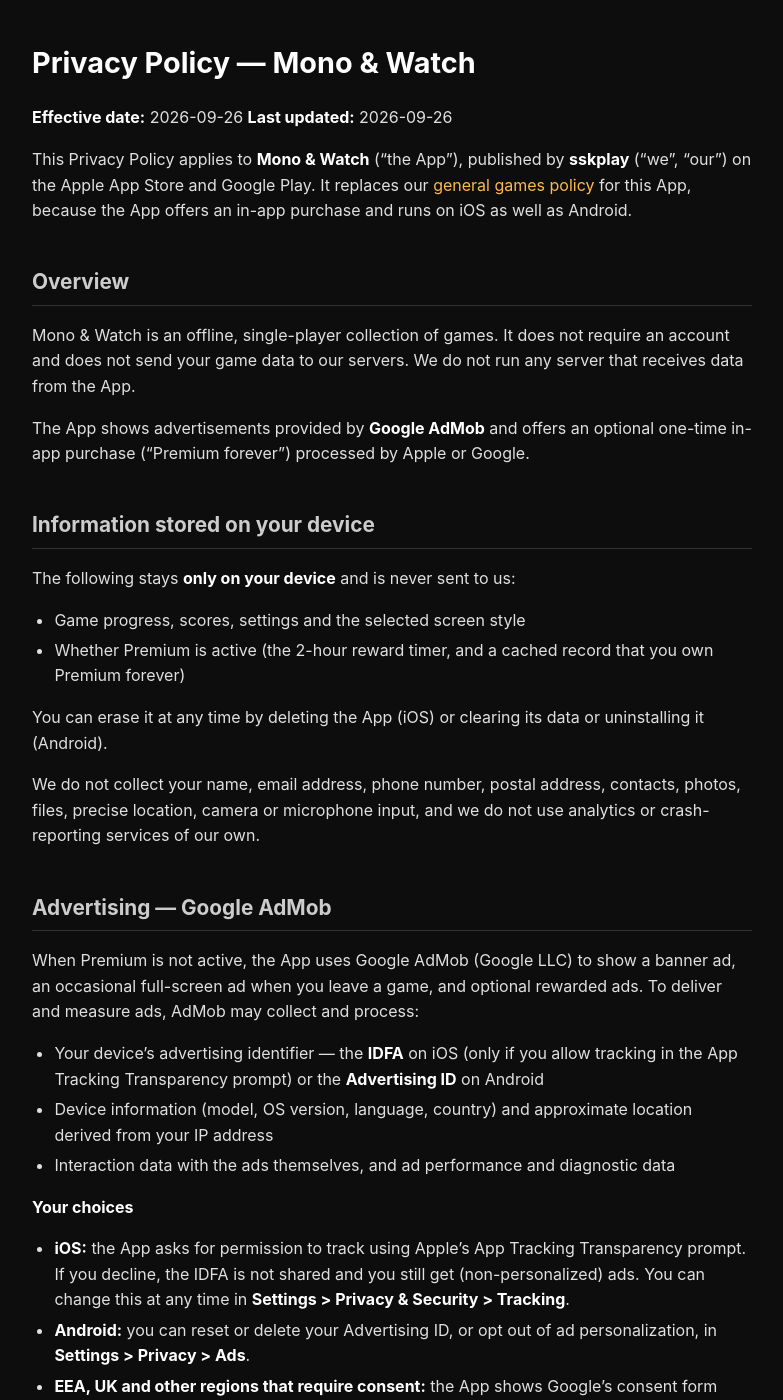
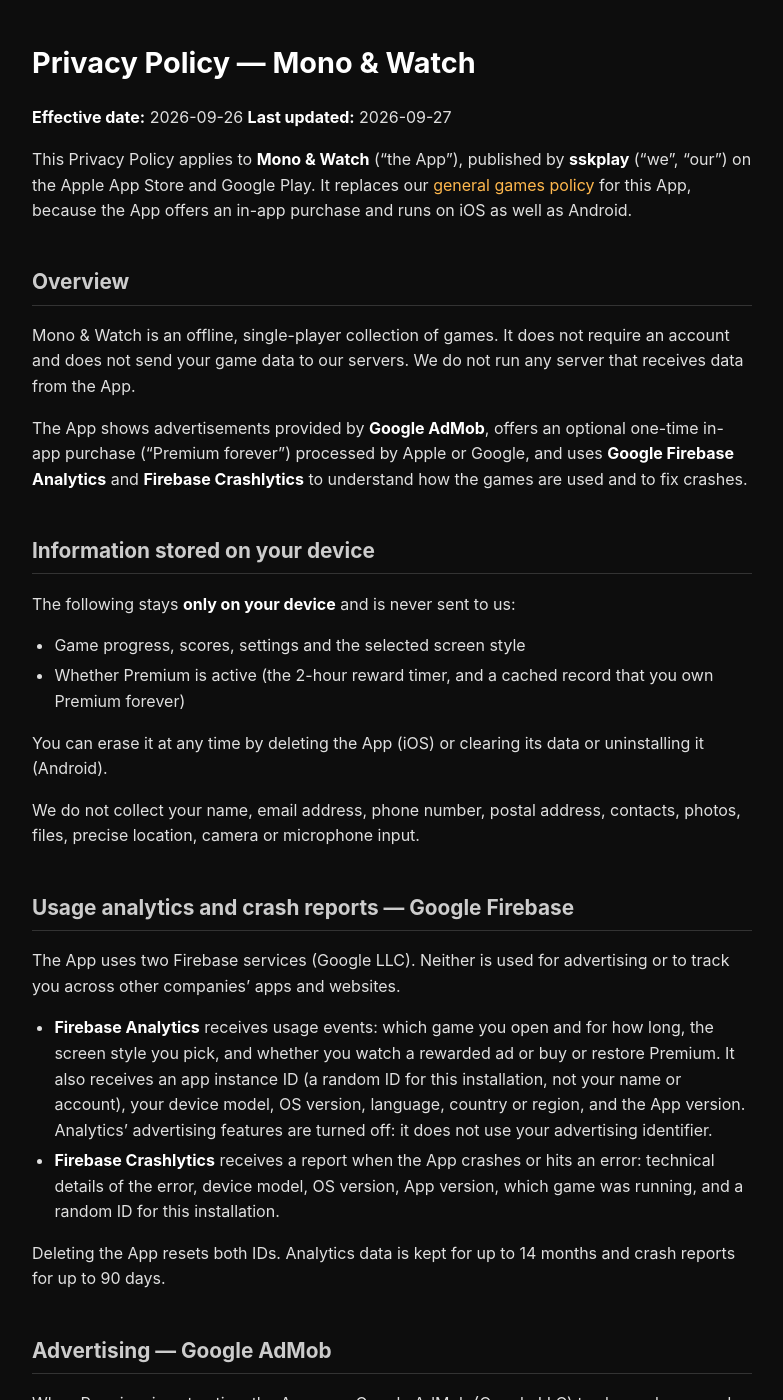
Before and after one commit to monogame-firstparty/monogame-firstparty.github.io, a Jekyll site: the page built from mono-watch/privacy/index.md, in a window 1280 px wide and 1400 px high. Shown: the whole window, without its empty margins (248-1031 px from the left). Built offline with Jekyll 4.4.1, drawn with Linux system fonts in a browser that asks for light colours; some of the changed text lies outside the part shown.

Commit message:
Mono & Watch privacy policy: Firebase Analytics + Crashlytics
Draft for the release that turns Firebase on — merge together with it.

```diff
--- a/mono-watch/privacy/index.md
+++ b/mono-watch/privacy/index.md
@@ -6,7 +6,7 @@ layout: default
 # Privacy Policy — Mono & Watch
 
 **Effective date:** 2026-09-26
-**Last updated:** 2026-09-26
+**Last updated:** 2026-09-27
 
 This Privacy Policy applies to **Mono & Watch** ("the App"), published by
 **sskplay** ("we", "our") on the Apple App Store and Google Play. It replaces
@@ -19,9 +19,10 @@ Mono & Watch is an offline, single-player collection of games. It does not
 require an account and does not send your game data to our servers. We do not
 run any server that receives data from the App.
 
-The App shows advertisements provided by **Google AdMob** and offers an
+The App shows advertisements provided by **Google AdMob**, offers an
 optional one-time in-app purchase ("Premium forever") processed by Apple or
-Google.
+Google, and uses **Google Firebase Analytics** and **Firebase Crashlytics** to
+understand how the games are used and to fix crashes.
 
 ## Information stored on your device
 
@@ -35,8 +36,25 @@ You can erase it at any time by deleting the App (iOS) or clearing its data or
 uninstalling it (Android).
 
 We do not collect your name, email address, phone number, postal address,
-contacts, photos, files, precise location, camera or microphone input, and we
-do not use analytics or crash-reporting services of our own.
+contacts, photos, files, precise location, camera or microphone input.
+
+## Usage analytics and crash reports — Google Firebase
+
+The App uses two Firebase services (Google LLC). Neither is used for
+advertising or to track you across other companies' apps and websites.
+
+- **Firebase Analytics** receives usage events: which game you open and for
+  how long, the screen style you pick, and whether you watch a rewarded ad or
+  buy or restore Premium. It also receives an app instance ID (a random ID for
+  this installation, not your name or account), your device model, OS version,
+  language, country or region, and the App version. Analytics' advertising
+  features are turned off: it does not use your advertising identifier.
+- **Firebase Crashlytics** receives a report when the App crashes or hits an
+  error: technical details of the error, device model, OS version, App
+  version, which game was running, and a random ID for this installation.
+
+Deleting the App resets both IDs. Analytics data is kept for up to 14 months
+and crash reports for up to 90 days.
 
 ## Advertising — Google AdMob
 
@@ -88,9 +106,14 @@ general-audience content.
 
 - **On-device data** is kept until you delete the App or clear its data.
 - **AdMob data** is kept by Google according to its own retention policies.
+- **Firebase data:** Analytics events up to 14 months, Crashlytics reports up
+  to 90 days. It is not linked to your identity, so we cannot single out your
+  records; deleting the App resets the IDs, so later data can't be connected to
+  earlier data.
 - We do not operate any server-side database of user records, so there is no
   personal record on our side to provide, correct or delete. For data handled
   by Google, use the Google policies linked above.
+- [How Firebase handles data](https://firebase.google.com/support/privacy)
 
 ## Changes to this policy
 
```
